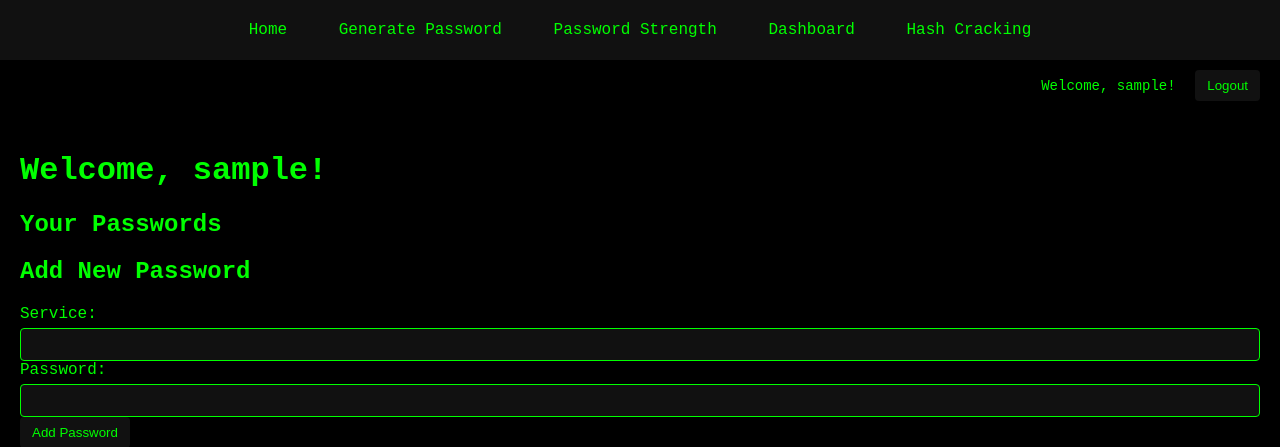
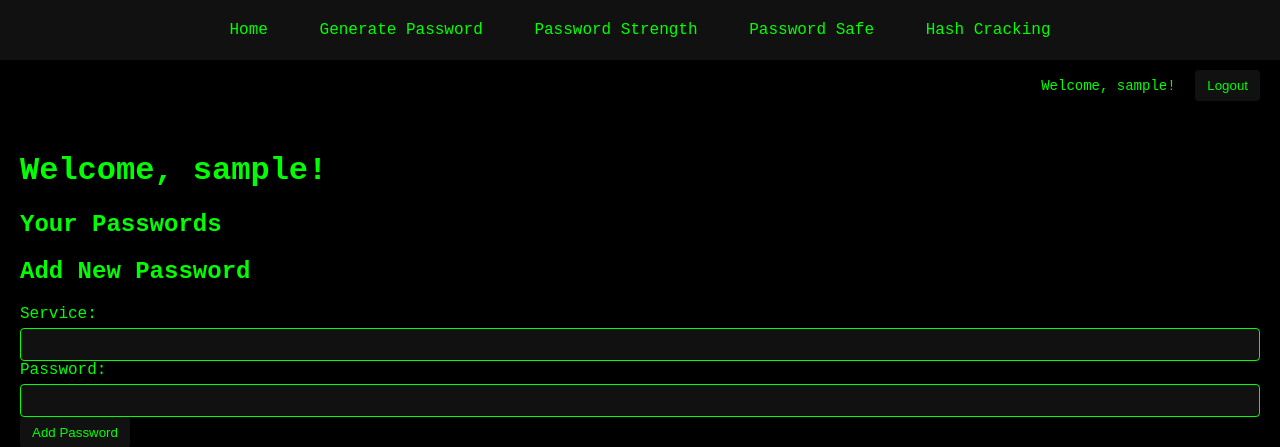
Before and after one commit to omarmalas/PM, a Flask app: page /dashboard/1 in a window 1280 px wide. Shown: the top 447 px of the page. Run offline with Flask 3, Linux system fonts and the light colour scheme; the visitor is signed in with stand-in values (Sample User, id 1); data that the repository does not hold is empty.

Commit message:
Update layout.html

```diff
--- a/templates/layout.html
+++ b/templates/layout.html
@@ -14,7 +14,7 @@
         <a href="{{ url_for('generate_password_route') }}">Generate Password</a>
         <a href="{{ url_for('password_strength_route') }}">Password Strength</a>
         {% if current_user.is_authenticated %}
-            <a href="{{ url_for('dashboard', user_id=current_user.id) }}">Dashboard</a>
+            <a href="{{ url_for('dashboard', user_id=current_user.id) }}">Password Safe</a>
             <a href="{{ url_for('process') }}">Hash Cracking</a>
         {% endif %}
         <!-- Add more navbar links as needed -->
```
